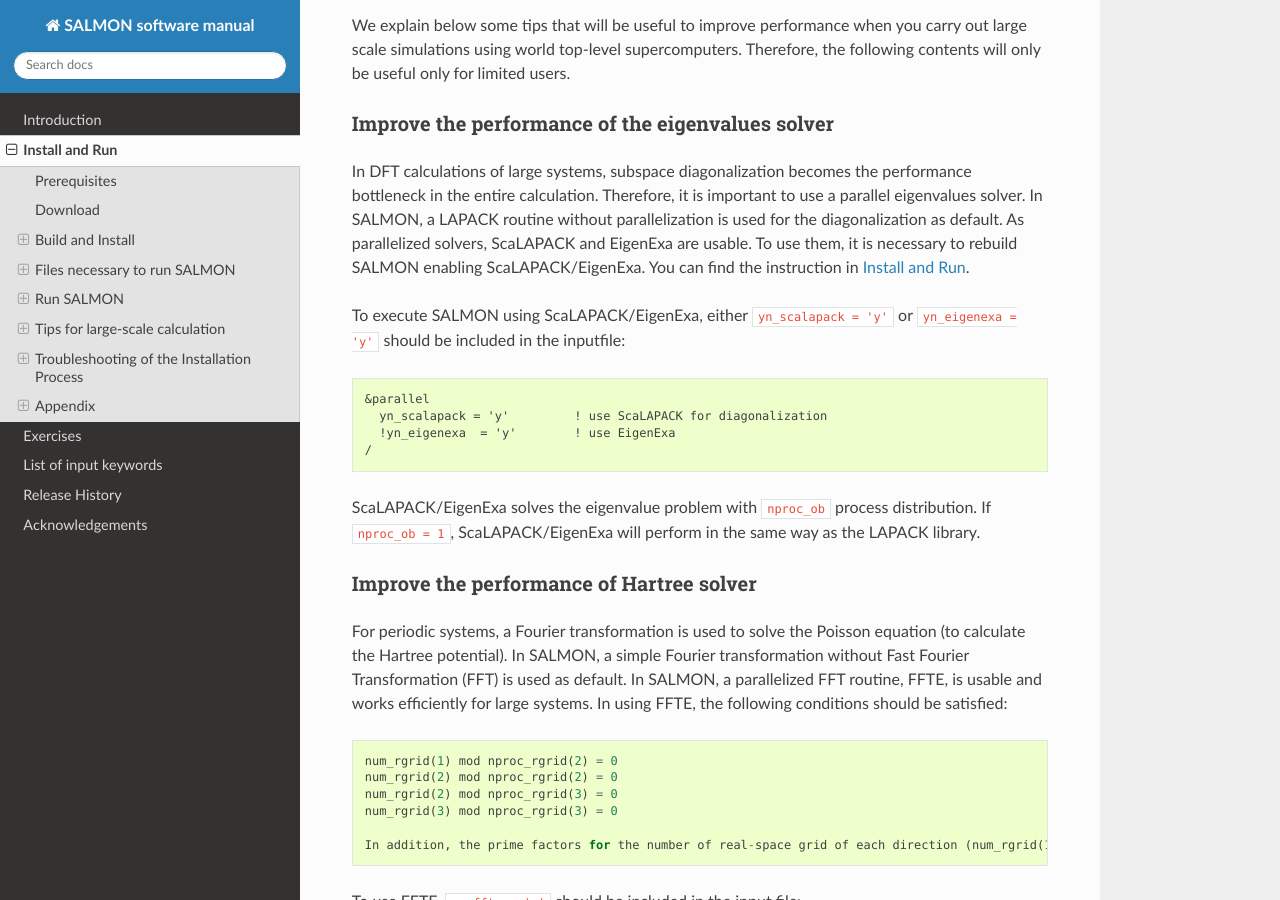
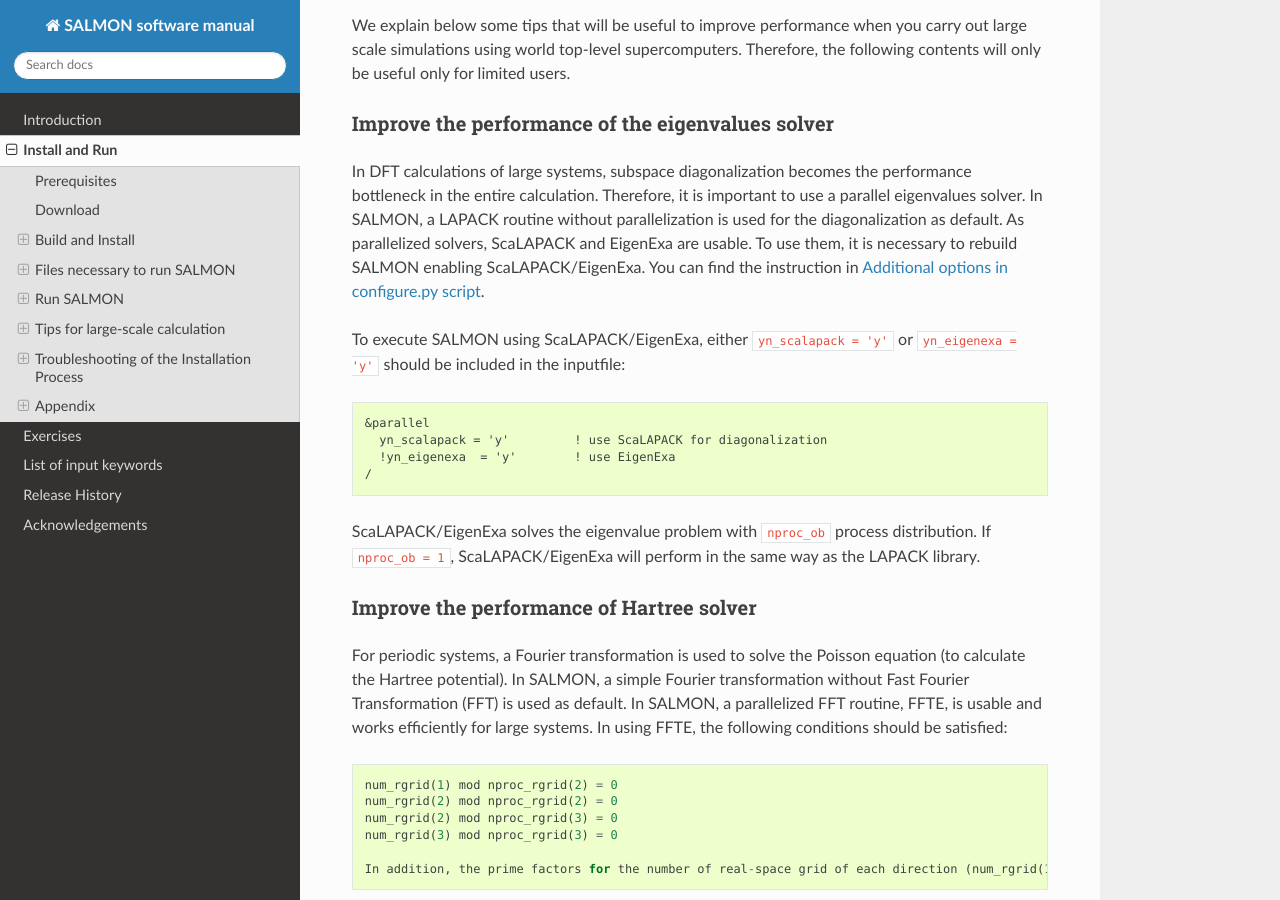
Before and after one commit to SALMON-TDDFT/SALMON-DOCS, a Sphinx documentation site: the page built from source/install_and_run.rst, in a window 1280 px wide and 900 px high, scrolled down 6647 px. Built offline with Sphinx 7.4.7 and the Read the Docs theme 3.1.0, drawn with Linux system fonts in a browser that asks for light colours; formulas are drawn with MathJax 3.

Commit message:
Update install_and_run.rst

```diff
--- a/source/install_and_run.rst
+++ b/source/install_and_run.rst
@@ -291,7 +291,7 @@
 In SALMON, a LAPACK routine without parallelization is used for the diagonalization as default.
 As parallelized solvers, ScaLAPACK and EigenExa are usable.
 To use them, it is necessary to rebuild SALMON enabling ScaLAPACK/EigenExa.
-You can find the instruction in :any:`install-and-run`.
+You can find the instruction in :any:`additional-options-in-configure`.
 
 To execute SALMON using ScaLAPACK/EigenExa, either ``yn_scalapack = 'y'`` or ``yn_eigenexa = 'y'`` should be
 included in the inputfile::
```
